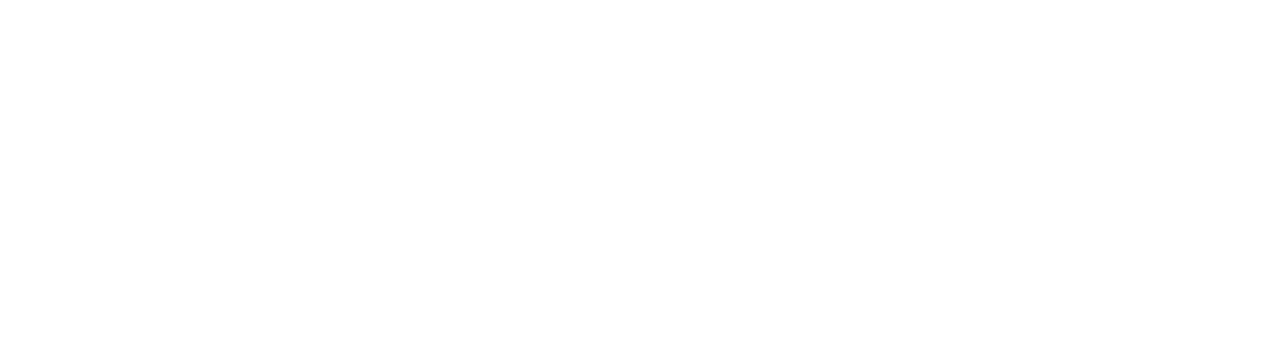
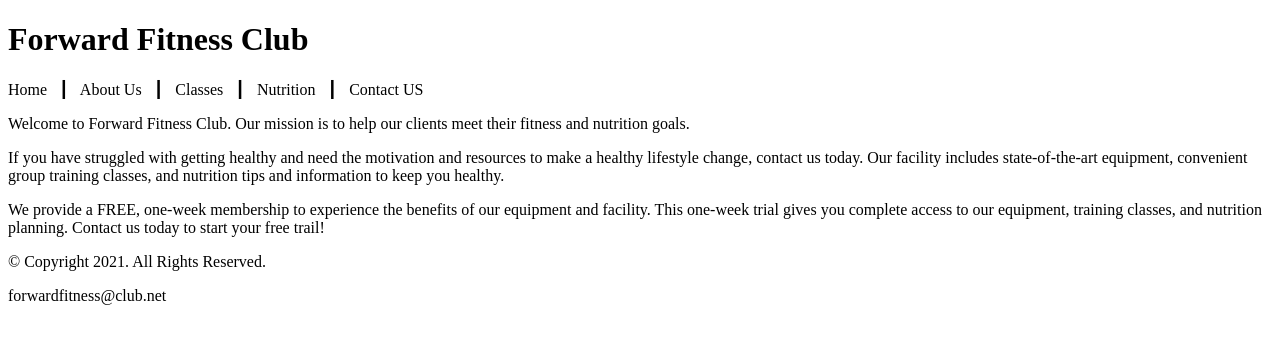
Before and after one commit to 144Sp23/ch2notes-NathanSchoonover13, a plain HTML site: page index.html in a window 1280 px wide. Drawn offline with Linux system fonts and the light colour scheme.

Commit message:
Update index.html

```diff
--- a/index.html
+++ b/index.html
@@ -1,13 +1,38 @@
 <!DOCTYPE html>
+<!-- This website template was created by: Nathan Schoonover -->
 <html lang="en">
-
 <head>
-  <title></title>
-  <meta charset="utf-8">
+    <title>Forward Fitness CLub</title>
+    <meta charset="utf-8">
 </head>
-
 <body>
 
-</body>
+    <!-- Use the header area for the website name or logo -->
+    <header>
+        <h1>Forward Fitness Club</h1>
+    </header>
 
-</html>
+    <!-- Use the nav area to add hyperlinks to other pages within the website -->
+    <nav>
+        <p>Home &nbsp; &#9475; &nbsp;
+        About Us &nbsp; &#9475; &nbsp;
+        Classes &nbsp; &#9475; &nbsp;
+        Nutrition &nbsp; &#9475; &nbsp;
+        Contact US</p>
+    </nav>
+
+    <!-- Use the main area to add the main content of the webpage -->
+    <main>
+        <p>Welcome to Forward Fitness Club. Our mission is to help our clients meet their fitness and nutrition goals.</p>
+        <p>If you have struggled with getting healthy and need the motivation and resources to make a healthy lifestyle change, contact us today. Our facility includes state-of-the-art equipment, convenient group training classes, and nutrition tips and information to keep you healthy.</p>
+
+        <p>We provide a FREE, one-week membership to experience the benefits of our equipment and facility. This one-week trial gives you complete access to our equipment, training classes, and nutrition planning. Contact us today to start your free trail! </p>
+    </main>
+
+    <!-- Use the footer to add webpage footer content -->
+    <footer>
+        <p>&copy; Copyright 2021. All Rights Reserved.</p>
+        <p>forwardfitness@club.net</p>
+    </footer>
+
+</body></html>
```
